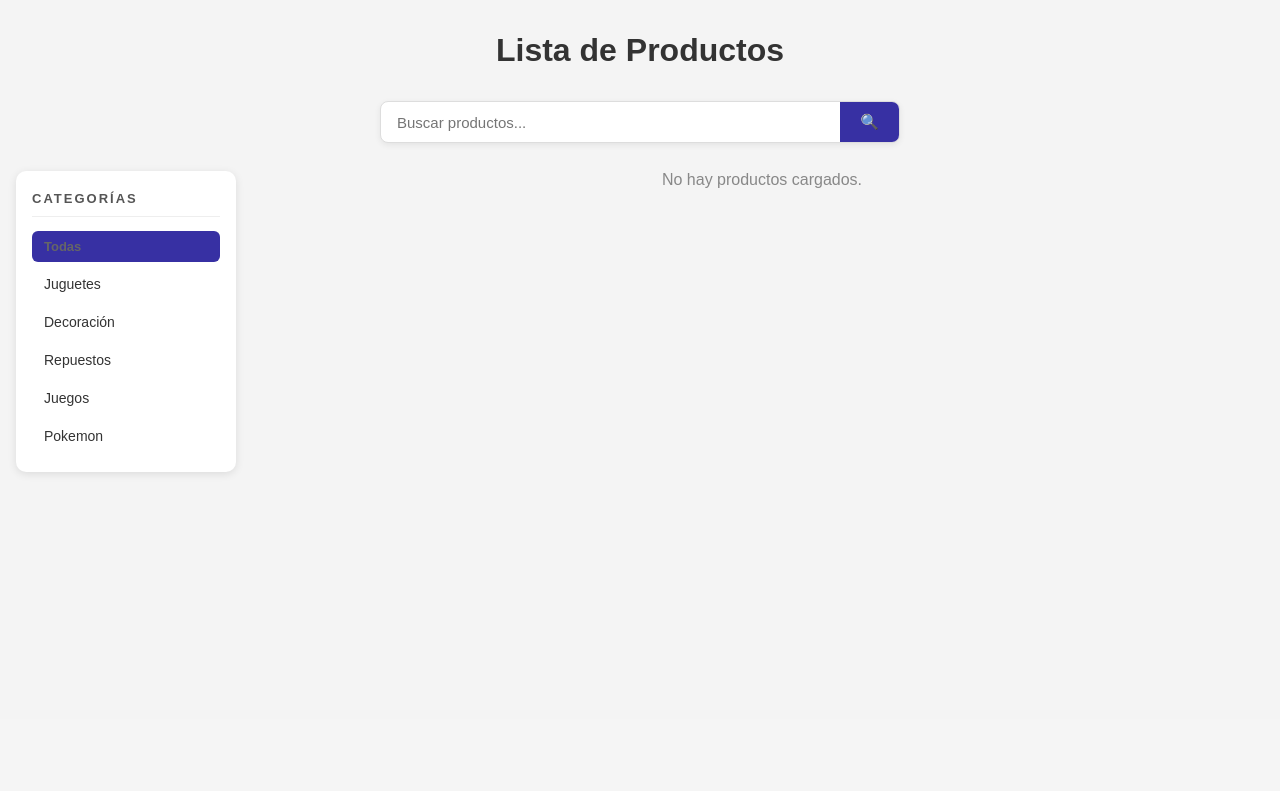
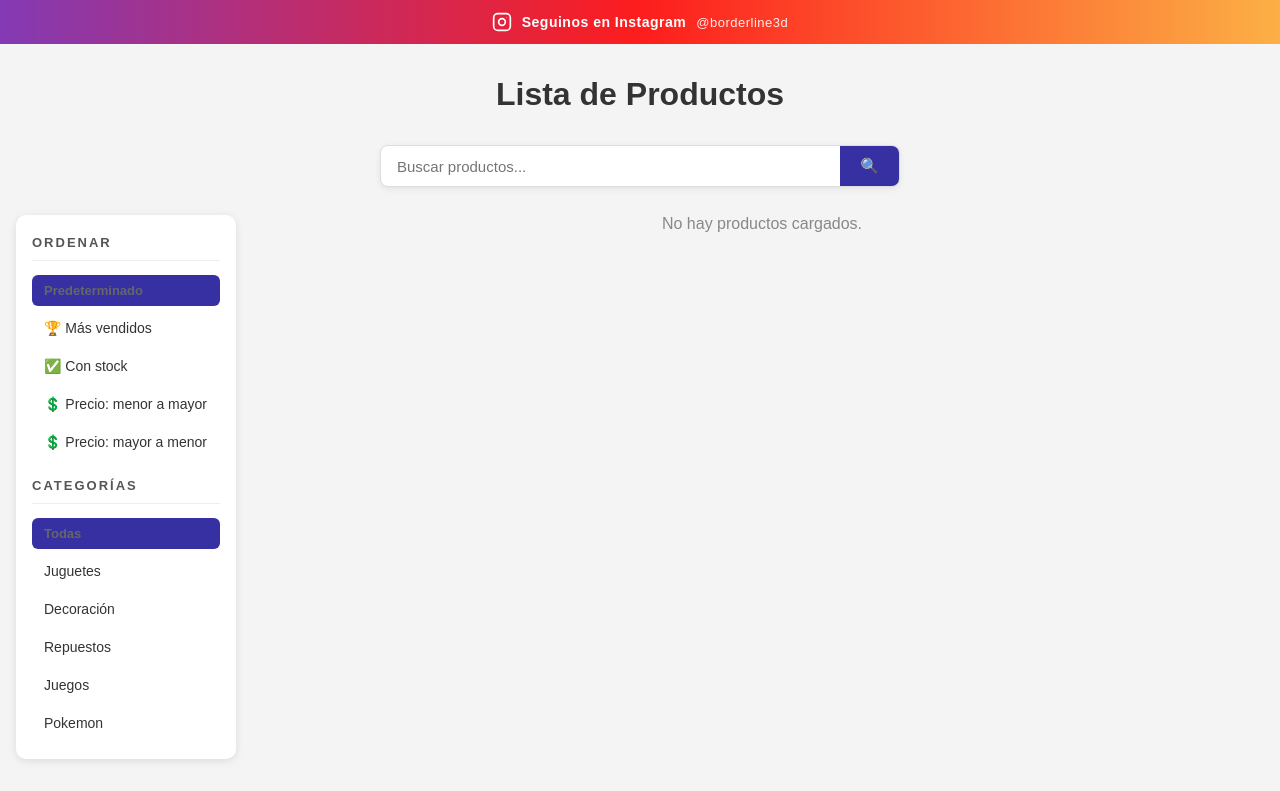
Before and after one commit to AlejandroMigliaccio/comision-93300, a Django app: page / in a window 1280 px wide. Shown: the part 81-872 px from the top of the page. Before the commit the page ends 555 px from the top, so only its background shows below. Run offline with Django 5.2, Linux system fonts and the light colour scheme; data that the repository does not hold is empty.

Commit message:
update readme and new filters

```diff
--- a/productos/templates/productos/productos.html
+++ b/productos/templates/productos/productos.html
@@ -237,6 +237,18 @@
             color: #dc2626;
         }
 
+        .badge-vendido {
+            display: inline-block;
+            background: linear-gradient(90deg, #f59e0b, #ef4444);
+            color: #fff;
+            font-size: 11px;
+            font-weight: bold;
+            padding: 3px 10px;
+            border-radius: 20px;
+            letter-spacing: 0.5px;
+            margin-bottom: 4px;
+        }
+
         .btn-carrito:disabled,
         .btn-carrito.disabled {
             background-color: #ccc;
@@ -411,6 +423,37 @@
         .search-clear a:hover {
             text-decoration: underline;
         }
+
+        /* ── Banner Instagram ── */
+        .ig-banner {
+            background: linear-gradient(90deg, #833ab4, #fd1d1d, #fcb045);
+            padding: 12px 24px;
+            display: flex;
+            justify-content: center;
+            align-items: center;
+        }
+
+        .ig-banner a {
+            display: flex;
+            align-items: center;
+            gap: 10px;
+            text-decoration: none;
+            color: #fff;
+            font-size: 14px;
+            font-weight: bold;
+            letter-spacing: 0.5px;
+            transition: opacity 0.2s;
+        }
+
+        .ig-banner a:hover { opacity: 0.85; }
+
+        .ig-banner svg { width: 20px; height: 20px; flex-shrink: 0; }
+
+        .ig-banner .ig-handle {
+            font-size: 13px;
+            font-weight: normal;
+            opacity: 0.9;
+        }
     </style>
 </head>
 <body>
@@ -455,6 +498,18 @@
         </div>
     </header>
 
+    <div class="ig-banner">
+        <a href="https://www.instagram.com/borderline3d/" target="_blank" rel="noopener">
+            <svg viewBox="0 0 24 24" fill="none" stroke="currentColor" stroke-width="2" stroke-linecap="round" stroke-linejoin="round">
+                <rect x="2" y="2" width="20" height="20" rx="5" ry="5"/>
+                <circle cx="12" cy="12" r="4"/>
+                <circle cx="17.5" cy="6.5" r="0.5" fill="currentColor" stroke="none"/>
+            </svg>
+            Seguinos en Instagram
+            <span class="ig-handle">@borderline3d</span>
+        </a>
+    </div>
+
     <div class="main-content">
     <h1>Lista de Productos</h1>
 
@@ -476,16 +531,52 @@
 
     <div class="layout">
         <aside class="sidebar">
+            <p class="sidebar-title">Ordenar</p>
+            <ul class="sidebar-list" style="margin-bottom: 20px;">
+                <li>
+                    <a href="?{% if categoria_seleccionada %}categoria={{ categoria_seleccionada }}&{% endif %}{% if busqueda %}q={{ busqueda }}&{% endif %}"
+                       class="all-link {% if not orden %}active{% endif %}">
+                        Predeterminado
+                    </a>
+                </li>
+                <li>
+                    <a href="?{% if categoria_seleccionada %}categoria={{ categoria_seleccionada }}&{% endif %}{% if busqueda %}q={{ busqueda }}&{% endif %}orden=mas_vendidos"
+                       class="{% if orden == 'mas_vendidos' %}active{% endif %}">
+                        🏆 Más vendidos
+                    </a>
+                </li>
+                <li>
+                    <a href="?{% if categoria_seleccionada %}categoria={{ categoria_seleccionada }}&{% endif %}{% if busqueda %}q={{ busqueda }}&{% endif %}orden=disponibles"
+                       class="{% if orden == 'disponibles' %}active{% endif %}">
+                        ✅ Con stock
+                    </a>
+                </li>
+                <li>
+                    <a href="?{% if categoria_seleccionada %}categoria={{ categoria_seleccionada }}&{% endif %}{% if busqueda %}q={{ busqueda }}&{% endif %}orden=precio_asc"
+                       class="{% if orden == 'precio_asc' %}active{% endif %}">
+                        💲 Precio: menor a mayor
+                    </a>
+                </li>
+                <li>
+                    <a href="?{% if categoria_seleccionada %}categoria={{ categoria_seleccionada }}&{% endif %}{% if busqueda %}q={{ busqueda }}&{% endif %}orden=precio_desc"
+                       class="{% if orden == 'precio_desc' %}active{% endif %}">
+                        💲 Precio: mayor a menor
+                    </a>
+                </li>
+            </ul>
+
             <p class="sidebar-title">Categorías</p>
             <ul class="sidebar-list">
                 <li>
-                    <a href="{% url 'home' %}" class="all-link {% if not categoria_seleccionada %}active{% endif %}">
+                    <a href="{% url 'home' %}{% if orden %}?orden={{ orden }}{% endif %}"
+                       class="all-link {% if not categoria_seleccionada %}active{% endif %}">
                         Todas
                     </a>
                 </li>
                 {% for valor, etiqueta in categorias %}
                 <li>
-                    <a href="?categoria={{ valor }}" class="{% if categoria_seleccionada == valor %}active{% endif %}">
+                    <a href="?categoria={{ valor }}{% if orden %}&orden={{ orden }}{% endif %}"
+                       class="{% if categoria_seleccionada == valor %}active{% endif %}">
                         {{ etiqueta }}
                     </a>
                 </li>
@@ -506,6 +597,9 @@
                     </div>
 
                     <div class="card-body">
+                        {% if orden == 'mas_vendidos' and producto.total_vendido %}
+                        <span class="badge-vendido">🏆 {{ producto.total_vendido }} vendidos</span>
+                        {% endif %}
                         <span class="card-titulo">{{ producto.titulo }}</span>
                         <span class="card-categoria">{{ producto.get_categoria_display }}</span>
                         <p class="card-descripcion">{{ producto.descripcion }}</p>
--- a/productos/views.py
+++ b/productos/views.py
@@ -4,6 +4,8 @@ from django.contrib.auth import login, logout, authenticate
 from django.contrib.auth.forms import UserCreationForm, AuthenticationForm
 from django.contrib.auth.decorators import login_required, user_passes_test
 from django.urls import reverse
+from django.db.models import Sum, Value
+from django.db.models.functions import Coalesce
 from productos.models import Productos, Orden, OrdenItem
 from productos.forms import ProductoForm
 
@@ -18,24 +20,35 @@ def _cart_count(request):
 
 
 def home(request):
-    # Lee el filtro de categoría de la URL (ej: ?categoria=ropa)
     categoria_seleccionada = request.GET.get('categoria', '')
-    # Lee el texto de búsqueda de la URL (ej: ?q=zapatillas) y elimina espacios
     busqueda = request.GET.get('q', '').strip()
-    # Trae todos los productos de la base de datos
+    orden = request.GET.get('orden', '')
+
     list_productos = Productos.objects.all()
+
     if categoria_seleccionada:
-        # Si hay categoría elegida, filtra solo los productos de esa categoría
         list_productos = list_productos.filter(categoria=categoria_seleccionada)
     if busqueda:
-        # Si hay búsqueda, filtra productos cuyo título contenga el texto (sin importar mayúsculas)
         list_productos = list_productos.filter(titulo__icontains=busqueda)
+
+    if orden == 'mas_vendidos':
+        list_productos = list_productos.annotate(
+            total_vendido=Coalesce(Sum('ordenitem__cantidad'), Value(0))
+        ).order_by('-total_vendido')
+    elif orden == 'disponibles':
+        list_productos = list_productos.filter(stock__gt=0)
+    elif orden == 'precio_asc':
+        list_productos = list_productos.order_by('precio')
+    elif orden == 'precio_desc':
+        list_productos = list_productos.order_by('-precio')
+
     return render(request, "productos/productos.html", {
-        "lista_productos": list_productos,              # productos filtrados
-        "categorias": Productos.CATEGORIAS,             # opciones de categoría para el select
-        "categoria_seleccionada": categoria_seleccionada,  # para marcar el filtro activo en el select
-        "busqueda": busqueda,                           # para mantener el texto en el input de búsqueda
-        "cart_count": _cart_count(request),             # cantidad de ítems en el carrito (badge)
+        "lista_productos": list_productos,
+        "categorias": Productos.CATEGORIAS,
+        "categoria_seleccionada": categoria_seleccionada,
+        "busqueda": busqueda,
+        "orden": orden,
+        "cart_count": _cart_count(request),
     })
 
 
```
Also changed, not shown: README.md.
